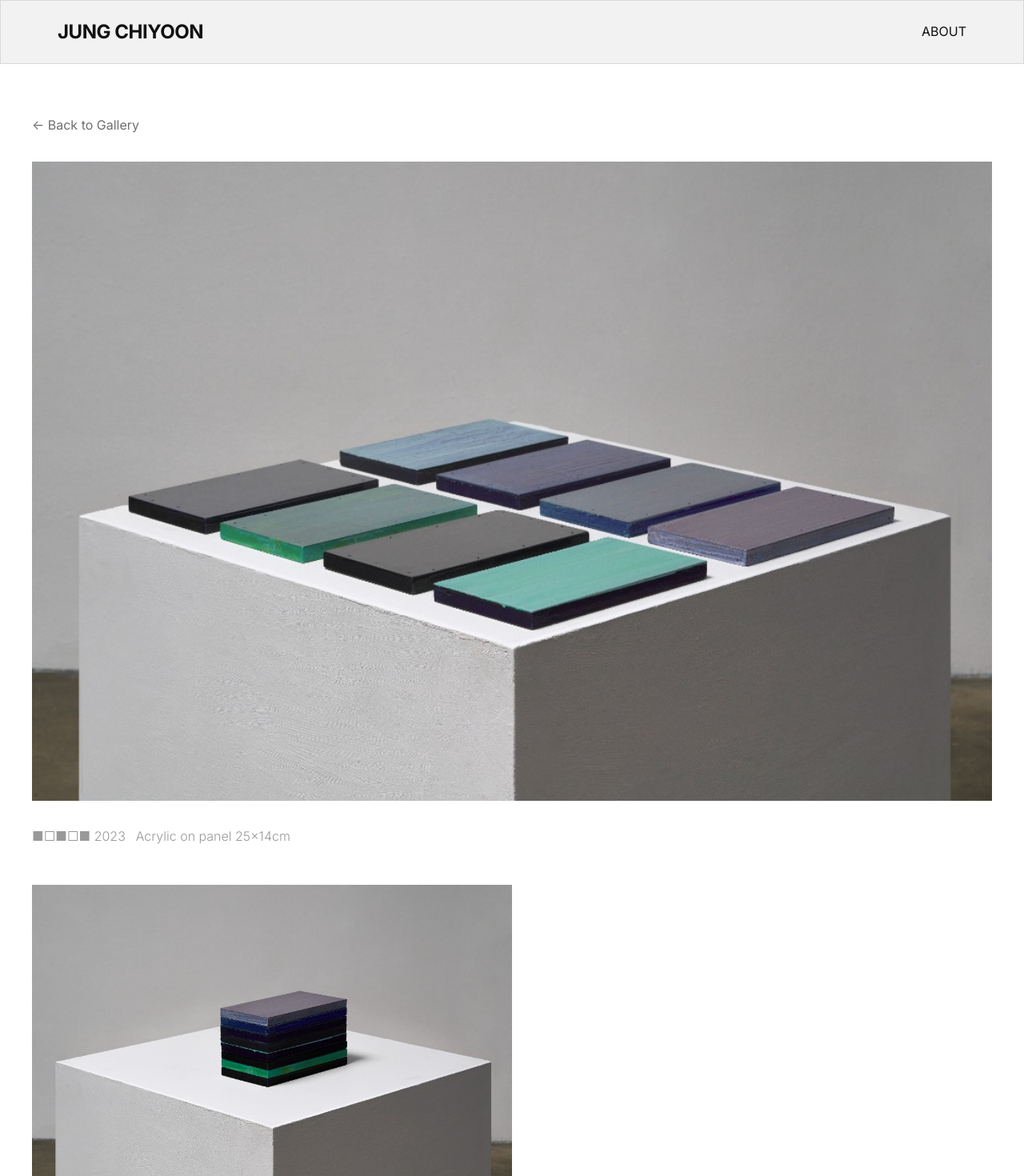
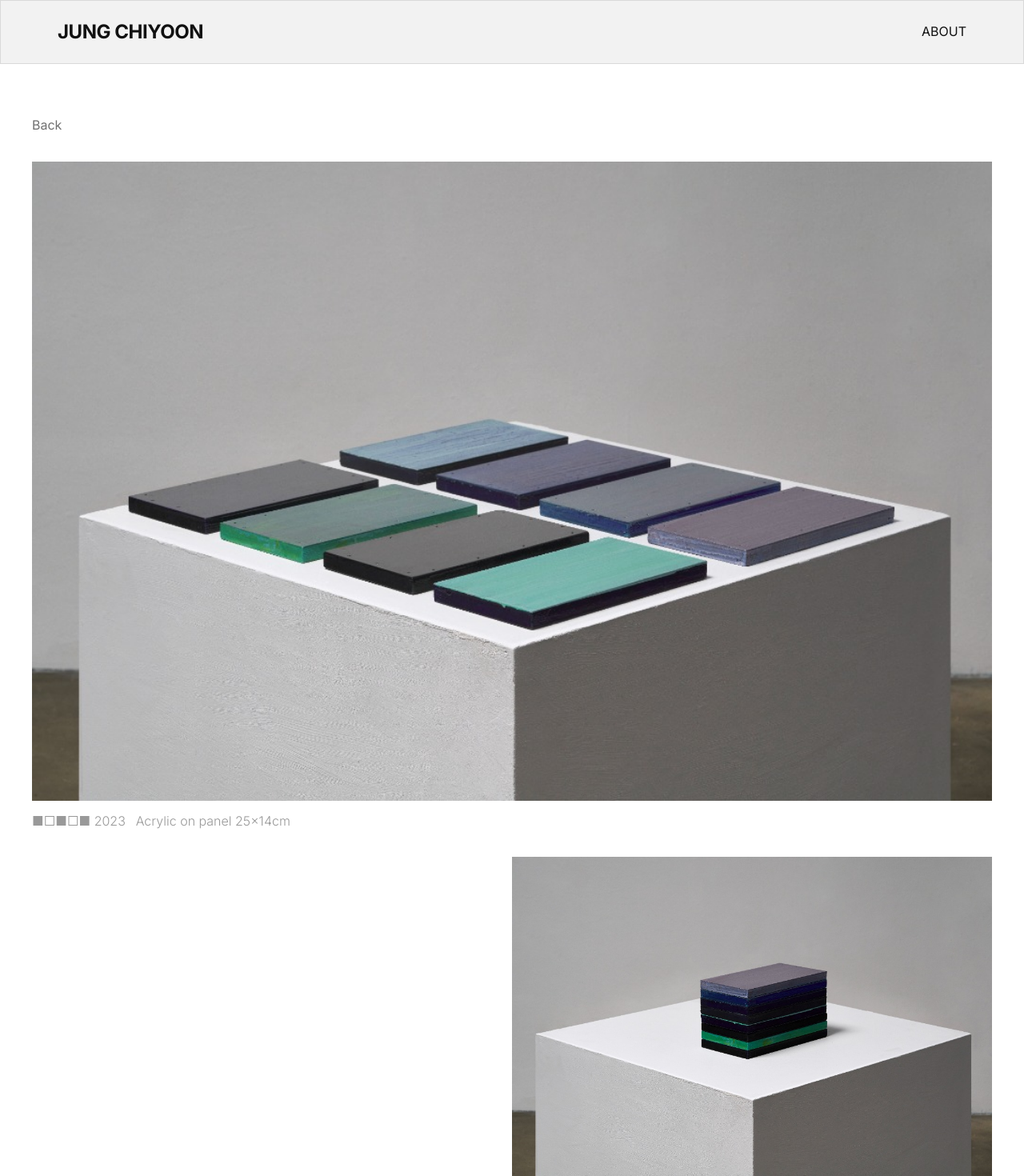
Before and after one commit to jungchiyoon/portfolio, a Next.js app: page /work/work-01 in a window 1280 px wide. Shown: the top 1470 px of the page at 80% size. Built offline with nearby package versions, Linux system fonts and the light colour scheme.

Commit message:
Detail page update: Simplified 'Back' button, tightened caption spacing, and right-aligned bottom image

```diff
--- a/src/app/work/[id]/page.tsx
+++ b/src/app/work/[id]/page.tsx
@@ -22,19 +22,19 @@ export default function WorkDetail() {
   return (
     <div className="container animate-fade" style={{ padding: '4rem 0' }}>
       <Link href="/" style={{ marginBottom: '2rem', display: 'inline-block', opacity: 0.6 }}>
-        &larr; Back to Gallery
+        Back
       </Link>
 
-      <div style={{ display: 'grid', gridTemplateColumns: '1fr', gap: '2rem' }}>
-        {/* Top Image (Now using detailImage) */}
+      <div style={{ display: 'grid', gridTemplateColumns: '1fr', gap: '0.8rem' }}>
+        {/* Top Image */}
         {work.detailImage && (
           <div style={{ width: '100%', background: 'var(--accent)' }}>
             <img src={work.detailImage} alt={`${work.title} detail`} style={{ width: '100%', height: 'auto', display: 'block' }} />
           </div>
         )}
 
-        <div style={{ maxWidth: '800px' }}>
-          <div style={{ display: 'flex', alignItems: 'baseline', gap: '0.8rem', marginBottom: '1rem' }}>
+        <div style={{ maxWidth: '800px', marginBottom: '1.2rem' }}>
+          <div style={{ display: 'flex', alignItems: 'baseline', gap: '0.8rem' }}>
             <h1 style={{ fontSize: '12pt', fontWeight: 300, color: '#999999', margin: 0 }}>{work.title}</h1>
             <span style={{ fontSize: '12pt', fontWeight: 300, color: '#999999' }}>
               {work.medium} {work.dimensions}
@@ -43,8 +43,8 @@ export default function WorkDetail() {
           <p style={{ fontSize: '1.2rem', color: 'var(--secondary)', lineHeight: 1.6 }}>{work.description}</p>
         </div>
 
-        {/* Bottom Image (Now using filename, reduced to 50%) */}
-        <div style={{ width: '50%', overflow: 'hidden', background: 'var(--accent)' }}>
+        {/* Bottom Image (Right Aligned) */}
+        <div style={{ width: '50%', marginLeft: 'auto', overflow: 'hidden', background: 'var(--accent)' }}>
           {work.type === 'image' ? (
             <img src={work.filename} alt={work.title} style={{ width: '100%', height: 'auto', display: 'block' }} />
           ) : (
```
